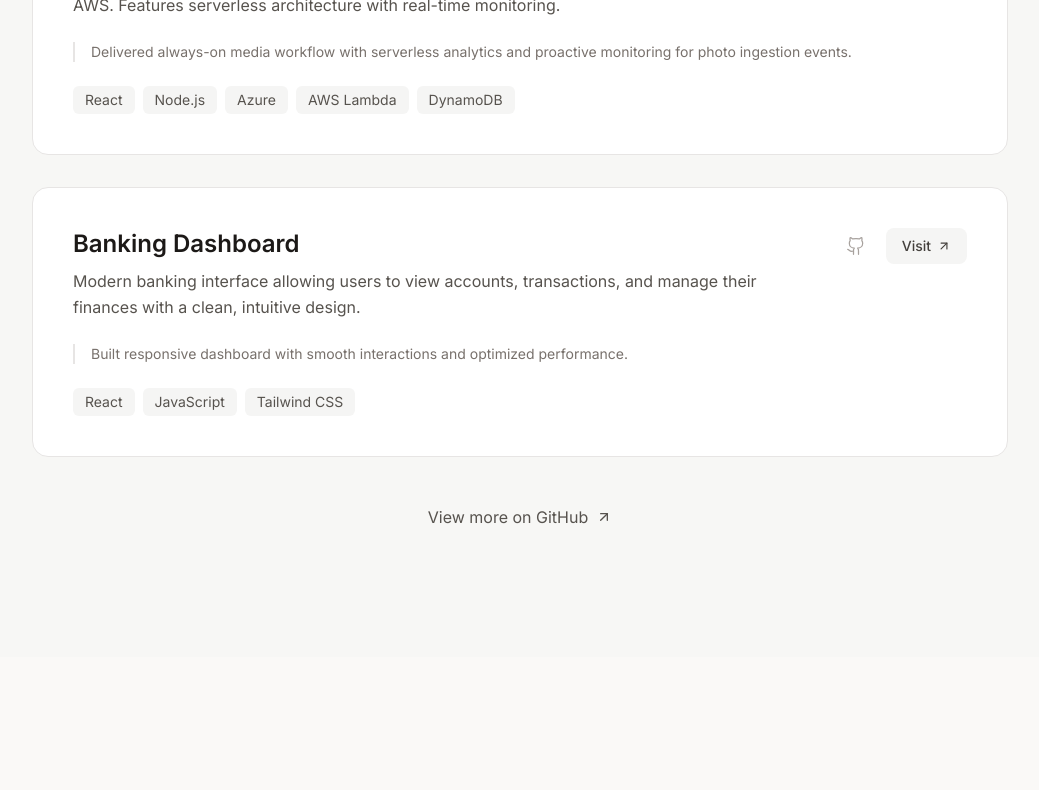
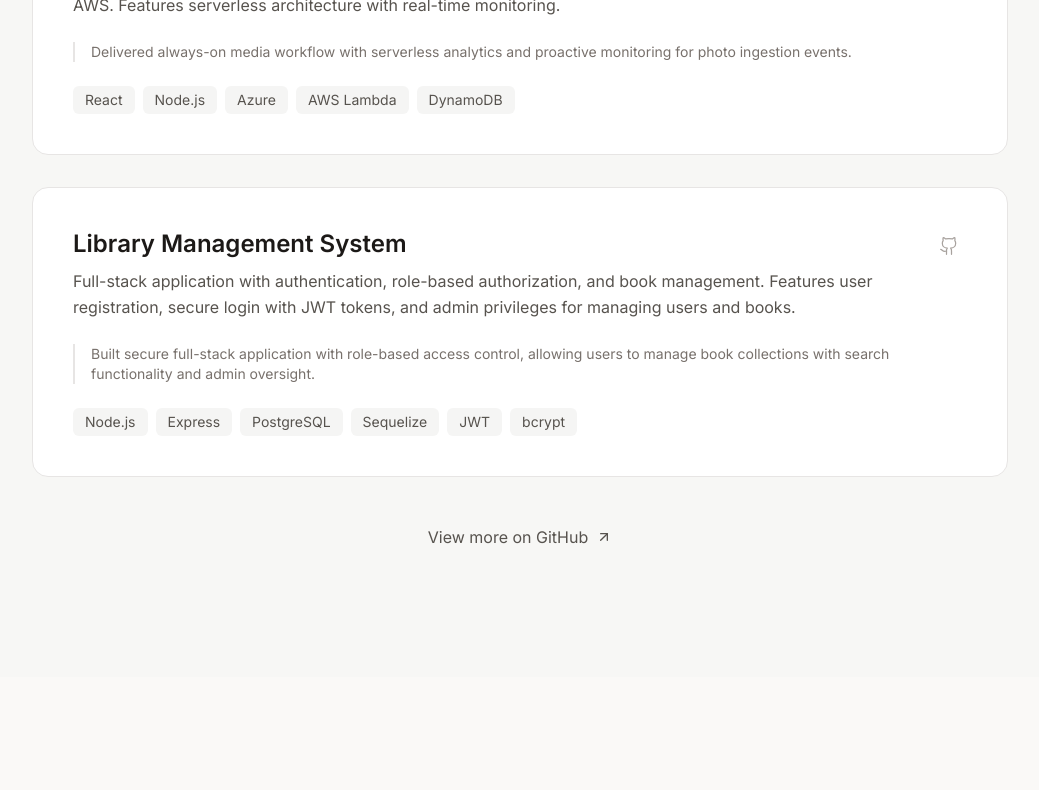
Before and after one commit to mich-sys/portfolio, a React (Create React App) app: page / in a window 1280 px wide. Shown: the part 2000-2790 px from the top of the page, without its empty margins (120-1159 px from the left). Built offline with nearby package versions, Linux system fonts and the light colour scheme; the HTML template or start-up script is replaced by a standard one.

Commit message:
updated projects

```diff
--- a/src/components/Projects.js
+++ b/src/components/Projects.js
@@ -16,13 +16,12 @@ const Projects = () => {
       featured: true
     },
     {
-      title: "Banking Dashboard",
-      description: "Modern banking interface allowing users to view accounts, transactions, and manage their finances with a clean, intuitive design.",
-      stack: ["React", "JavaScript", "Tailwind CSS"],
-      impact: "Built responsive dashboard with smooth interactions and optimized performance.",
+      title: "Library Management System",
+      description: "Full-stack application with authentication, role-based authorization, and book management. Features user registration, secure login with JWT tokens, and admin privileges for managing users and books.",
+      stack: ["Node.js", "Express", "PostgreSQL", "Sequelize", "JWT", "bcrypt"],
+      impact: "Built secure full-stack application with role-based access control, allowing users to manage book collections with search functionality and admin oversight.",
       links: {
-        live: "https://bank-web-app.netlify.app/",
-        code: "https://github.com/mich-sys/bank-web-app"
+        code: "https://github.com/mich-sys/lib-sql"
       },
       featured: false
     }
```
